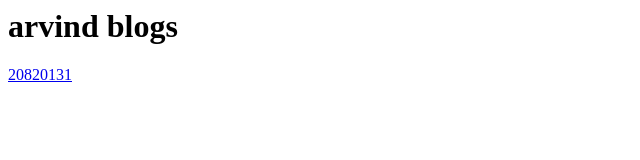
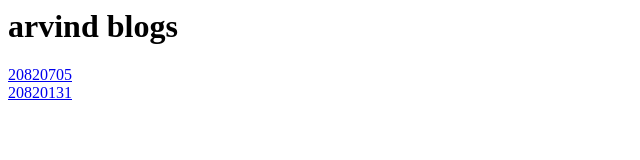
Before and after one commit to arvxndrana/journey-blog, a plain HTML site: page index.html in a window 1280 px wide. Shown: the full height of the page, 0-640 px from the left. Drawn offline with Linux system fonts and the light colour scheme.

Commit message:
Update index.html for 20820705.html

```diff
--- a/index.html
+++ b/index.html
@@ -4,6 +4,7 @@
 	</head>
 	<body>
 		<h1>arvind blogs</h1>
+		<a href="./blogs/20820705.html">20820705</a><br>
 		<a href="./blogs/20820131.html">20820131</a><br>
 	</body>
 </html>
```
